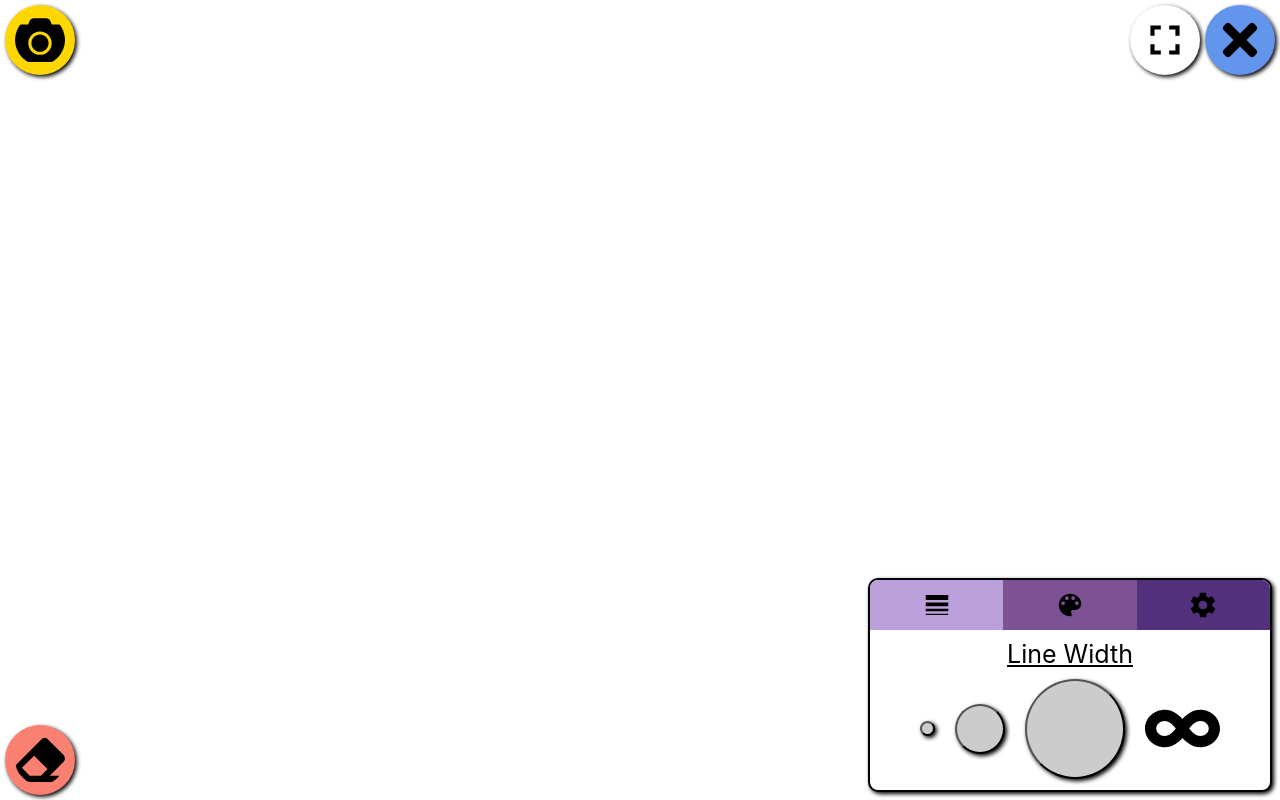
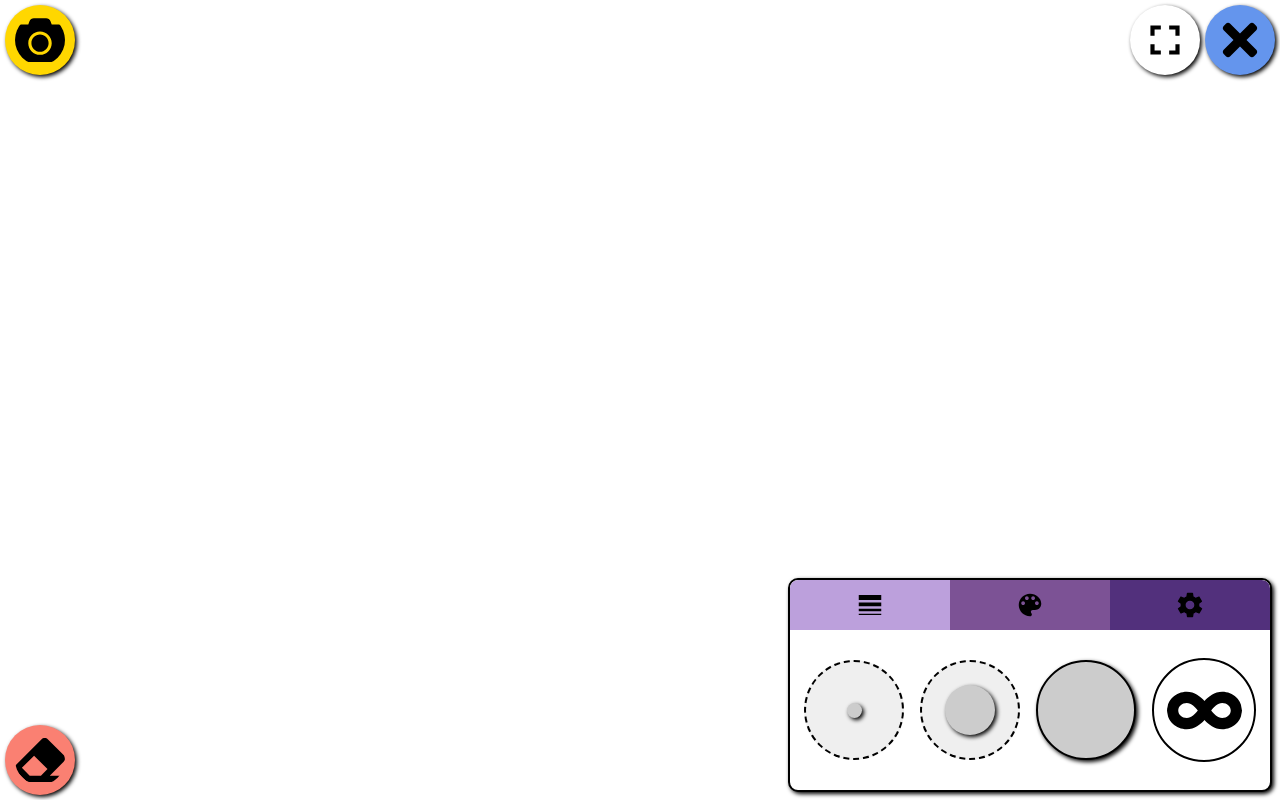
Before and after one commit to ekirbs/react-canvas, a React (Create React App) app: page / in a window 1280 px wide. Both pictures are taken after a click on the element 1240 px from the left and 40 px from the top of the page. Built offline with nearby package versions, Linux system fonts and the light colour scheme.

Commit message:
adjusted options panel: took out titles, made line width easier to click design with better animations, changed sizing of color picker tabs, adjusted to center objects and changed overall size of panel.

```diff
--- a/src/components/OptionsPanel/ColorControls/colorControls.css
+++ b/src/components/OptionsPanel/ColorControls/colorControls.css
@@ -1,6 +1,6 @@
 .color-controls-container {
   display: flex;
-  justify-content: flex-start;
+  justify-content: center;
   align-items: center;
   flex-direction: column;
   height: 100%;
@@ -57,6 +57,10 @@
   border-radius: 10px;
 }
 
+.github-picker span div {
+  height: 50px !important;
+}
+
 .rainbow-color {
   height: 50px;
   width: 50px;
@@ -89,16 +93,14 @@
 @media screen and (max-width: 800px) and (min-height: 500px) {
   .color-controls-content {
     flex-direction: column;
-    /* justify-content: flex-start; */
   }
 
   .color-display {
     width: 210px;
     border-radius: 0;
-    /* margin: 10px 0; */
   }
 
   .github-picker {
-    border-radius: 0px;;
+    border-radius: 0px;
   }
 }
--- a/src/components/OptionsPanel/ColorControls/index.js
+++ b/src/components/OptionsPanel/ColorControls/index.js
@@ -21,7 +21,7 @@ function ColorControls({ color, setColor, isRainbow, setIsRainbow }) {
   return (
     <>
       <div className="color-controls-container">
-        <h2 className="color-controls-title">Color Picker</h2>
+        {/* <h2 className="color-controls-title">Color Picker</h2> */}
         <div className="color-controls-content">
           <div className="color-display" style={{ backgroundColor: color }}>
             <p>Selected Color: {color}</p>
--- a/src/components/OptionsPanel/LineWidthControls/index.js
+++ b/src/components/OptionsPanel/LineWidthControls/index.js
@@ -17,40 +17,52 @@ function LineWidthControls({ setLineWidth, setIsVariable, lineWidth, isVariable
 
   return (
     <div className="line-width-controls-container">
-      <h2 className="line-width-controls-title">Line Width</h2>
+      {/* <h2 className="line-width-controls-title">Line Width</h2> */}
       <div className="line-width-buttons">
         <button
           onClick={(e) => {
             e.preventDefault();
             handleFixedWidth(10)
           }}
-          className="line-width-sm"
+          className="line-width-button-container sm-md-container"
           type="button"
-        ></button>
+        >
+          <div
+            className="line-width-sm"
+          />
+        </button>
         <button
           onClick={(e) => {
             e.preventDefault();
             handleFixedWidth(50)
           }}
-          className="line-width-md"
+          className="line-width-button-container sm-md-container"
           type="button"
-        ></button>
+        >
+          <div
+            className="line-width-md"
+          />
+        </button>
         <button
           onClick={(e) => {
             e.preventDefault();
             handleFixedWidth(100)
           }}
-          className="line-width-lg"
+          className="line-width-button-container lg-container"
           type="button"
-        ></button>
-        <FaInfinity
-          className="line-width-var"
+        />
+        <div
+          className="line-width-button-container var-container"
           type="button"
           onClick={(e) => {
             e.preventDefault();
             handleVariableWidth();
           }}
-        />
+          >
+            <FaInfinity
+              className="line-width-var"
+            />
+          </div>
       </div>
     </div>
   );
--- a/src/components/OptionsPanel/LineWidthControls/lineWidthControls.css
+++ b/src/components/OptionsPanel/LineWidthControls/lineWidthControls.css
@@ -17,93 +17,107 @@
   display: flex;
   justify-content: center;
   align-items: center;
+  /* align-content: center; */
+  flex-wrap: nowrap;
+}
 
-  align-content: center;
-  flex-wrap: nowrap;
+.line-width-button-container {
+  width: 100px;
+  height: 100px;
+  border-radius: 50%;
+  margin: 8px;
+  padding: 0px;
+  display: flex;
+  align-items: center;
+  justify-content: center;
+  cursor: pointer;
+  position: relative;
+  overflow: hidden;
+  transition: transform 0.2s ease-in-out;
+}
+
+.sm-md-container {
+  border: 2px dashed black;
+}
+
+.lg-container,
+.var-container {
+  border: 2px solid black;
 }
 
 .line-width-sm,
 .line-width-md,
-.line-width-lg {
-  margin: 10px;
+.lg-container {
   border-radius: 50%;
   background-color: #ccc;
-  cursor: pointer;
   box-shadow: 2px 2px 4px black;
-  transition: transform 0.2s, box-shadow 0.2s, background-color 0.2s;
-  outline: none;
+  transition: transform 0.2s ease-in-out, box-shadow 0.2s, background-color 0.2s;
+
+  /* outline: none;
   -webkit-tap-highlight-color: transparent;
-
   box-sizing: border-box;
   flex-shrink: 0;
   flex-grow: 0;
   display: inline-block;
-  -webkit-box-sizing: border-box;
+  -webkit-box-sizing: border-box; */
 }
 
 .line-width-sm {
   width: 15px;
   height: 15px;
 
-  padding: 0;
+  /* padding: 0;
   min-width: 15px;
   min-height: 15px;
   max-width: 15px;
   max-height: 15px;
   aspect-ratio: 1 / 1;
-  flex-basis: 15px;
+  flex-basis: 15px; */
 }
 
 .line-width-md {
   width: 50px;
   height: 50px;
-
-  min-width: 50px;
-  min-height: 50px;
-  max-width: 50px;
-  max-height: 50px;
-}
-
-.line-width-lg {
-  width: 100px;
-  height: 100px;
-
-  min-width: 100px;
-  min-height: 100px;
-  max-width: 100px;
-  max-height: 100px;
 }
 
 .line-width-var {
-  margin: 10px;
   width: 75px;
   height: 75px;
-  cursor: pointer;
-  transition: transform 0.2s;
+
+  border-radius: 50%;
+  transition: transform 0.2s ease-in-out;
   outline: none;
   -webkit-tap-highlight-color: transparent;
 }
 
-.line-width-sm:active,
-.line-width-md:active,
-.line-width-lg:active {
+.line-width-button-container:active {
   transform: scale(0.9);
-  box-shadow: 1px 1px 2px black;
-  background-color: #9b9b9b;
-
-  -webkit-transform: scale(1);
+  -webkit-transform: scale(0.9);
 }
 
-.line-width-var:active {
-  transform: scale(0.9);
+.line-width-button-container:active .line-width-sm,
+.line-width-button-container:active .line-width-md,
+.lg-container:active {
+  background-color: #9b9b9b;
+  box-shadow: 1px 1px 2px black;
+}
+
+.line-width-button-container:not(:active):hover .line-width-sm,
+.line-width-button-container:not(:active):hover .line-width-md,
+.lg-container:not(:active):hover {
+  background-color: #b3b3b3;
+  transform: scale(1.05);
+}
+
+.line-width-button-container:not(:active):hover .line-width-var {
+  transform: scale(1.05);
 }
 
 @media not all and (min-resolution: 0.001dpcm) {
   @supports (-webkit-appearance: none) {
     .line-width-sm {
-      width: 15px;
-      height: 15px;
-      border-radius: 50%;
+      /* width: 15px;
+      height: 15px; */
       aspect-ratio: 1 / 1;
     }
   }
@@ -114,15 +128,7 @@
     flex-direction: column;
   }
 
-  .line-width-sm {
-    margin-top: 20px;
-  }
-
-  .line-width-lg {
-    margin-bottom: 0px;
-  }
-
-  .line-width-var {
-    margin: 0px;
+  .line-width-button-container {
+    margin: 2px;
   }
 }
--- a/src/components/OptionsPanel/SettingsControls/index.js
+++ b/src/components/OptionsPanel/SettingsControls/index.js
@@ -6,7 +6,7 @@ import './settingsControls.css';
 function SettingsControls({ isMusicPlaying, toggleMusic }) {
   return (
     <div className="settings-controls-container">
-      <h2 className="settings-controls-title">Settings</h2>
+      {/* <h2 className="settings-controls-title">Settings</h2> */}
       <div className="settings-content">
         <button
           onClick={toggleMusic}
--- a/src/components/OptionsPanel/SettingsControls/settingsControls.css
+++ b/src/components/OptionsPanel/SettingsControls/settingsControls.css
@@ -1,6 +1,6 @@
 .settings-controls-container {
   display: flex;
-  justify-content: flex-start;
+  justify-content: center;
   align-items: center;
   flex-direction: column;
   height: 100%;
@@ -28,12 +28,6 @@
   outline: none;
 }
 
-/* .music-toggle-button {
-  height: 100px;
-  width: 100px;
-  border-radius: 50%;
-} */
-
 .music-on {
   background-color: darkgreen;
 }
--- a/src/components/OptionsPanel/optionsPanel.css
+++ b/src/components/OptionsPanel/optionsPanel.css
@@ -4,7 +4,7 @@
   right: 1vh;
   border: 2px solid black;
   border-radius: 10px;
-  width: 400px;
+  width: 480px;
   height: 210px;
   z-index: 9999;
   box-shadow: 2px 2px 4px black;
@@ -91,7 +91,7 @@
 
 @media screen and (max-width: 800px) and (min-height: 500px) {
   .options-panel {
-    height: 400px;
+    height: 480px;
     width: 210px;
   }
 }
```
